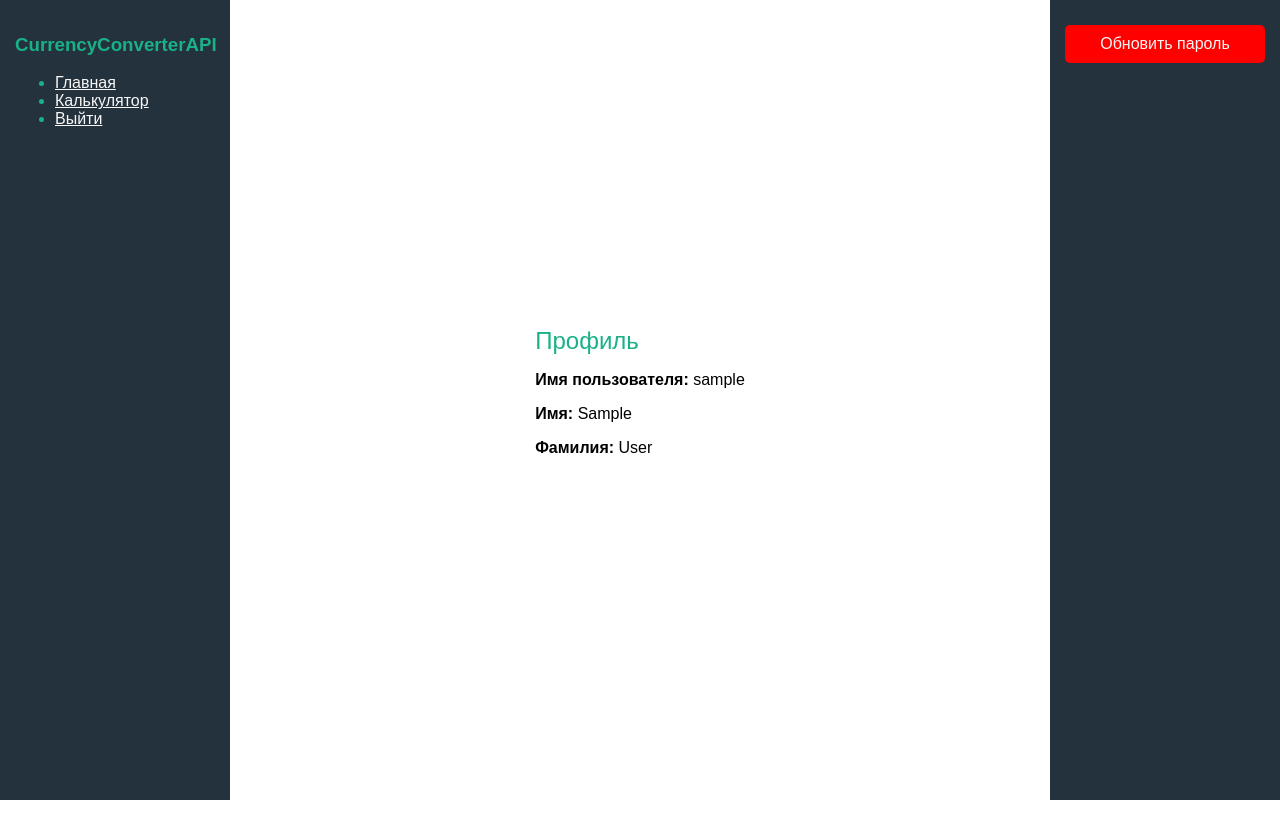
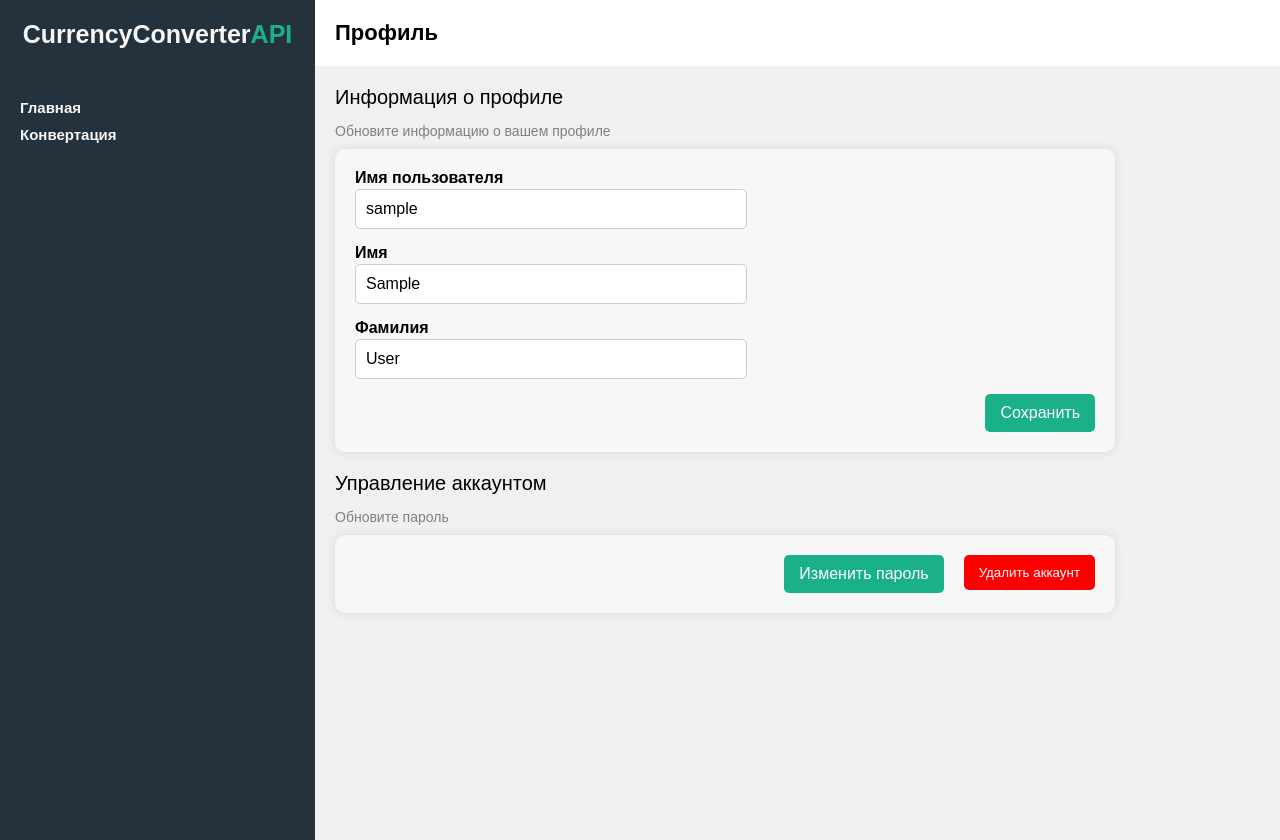
Before and after one commit to WalkMan-19/CurrencyConverterAPI, a Django app: page /profile in a window 1280 px wide. Before the commit the page ends 800 px from the top, so only its background shows below. Run offline with Django 5.2, Linux system fonts and the light colour scheme; the visitor is signed in with stand-in values (Sample User, id 1).

Commit message:
Изменён дизайн и функционал страницы профиля

```diff
--- a/templates/users/profile.html
+++ b/templates/users/profile.html
@@ -4,28 +4,47 @@
     <meta charset="UTF-8">
     <meta name="viewport" content="width=device-width, initial-scale=1.0">
     {% load static %}
-    <link rel="stylesheet" href="{% static 'css/profile_styles.css'%}">
+    <link rel="stylesheet" href="{% static 'css/profile_styles.css' %}">
     <title>Профиль</title>
 </head>
 <body>
     <div class="sidebar">
-        <h3>CurrencyConverterAPI</h3>
-        <ul>
-            <li><a href="/home" style="color: #f7f7f7;">Главная</a></li>
-            <li><a href="/calculator" style="color: #f7f7f7;">Калькулятор</a></li>
-            <li><a href="/logout" style="color: #f7f7f7;">Выйти</a></li>
-        </ul>
-    </div>
-    <div class="main">
-        <div class="profile">
-            <div class="profile-title">Профиль</div>
-            <p><strong>Имя пользователя:</strong> {{ user.username }}</p>
-            <p><strong>Имя:</strong> {{ user.first_name }}</p>
-            <p><strong>Фамилия:</strong> {{ user.last_name }}</p>
+        <h1><span>CurrencyConverter</span><span>API</span></h1>
+        <div class="links">
+            <a href="#">Главная</a>
+            <a href="#">Конвертация</a>
         </div>
     </div>
-    <div class="actions">
-        <a href="{% url 'update_password-view' %}" class="action-button">Обновить пароль</a>
+    <div class="profile-section">
+        <div class="profile-header">Профиль</div>
+        <div class="profile-info">
+            <h2>Информация о профиле</h2>
+            <p class="update-info">Обновите информацию о вашем профиле</p>
+            <form method="post" action="{% url 'profile-view' %}">
+                {% csrf_token %}
+                <div class="info-block">
+                    <label class="input-label">Имя пользователя</label>
+                    <input type="text" placeholder="Введите имя пользователя..." value="{{ user.username }}">
+                    <label class="input-label">Имя</label>
+                    <input type="text" placeholder="Введите имя..." value="{{ user.first_name }}">
+                    <label class="input-label">Фамилия</label>
+                    <input type="text" placeholder="Введите фамилию..." value="{{ user.last_name }}">
+                    <div class="buttons">
+                        <button class="save-button">Сохранить</button>
+                    </div>
+                </div>
+            </form>
+            <h2>Управление аккаунтом</h2>
+            <p class="update-info">Обновите пароль</p>
+            <div class="info-block buttons">
+                <a href="{% url 'update_password-view' %}" class="button change-password">Изменить пароль</a>
+                <form method="post" action="{% url 'profile-view' %}">
+                    {% csrf_token %}
+                    <input type="hidden" name="_method" value="DELETE">
+                    <button type="submit" class="button delete-account">Удалить аккаунт</button>
+                </form>
+            </div>
+        </div>
     </div>
 </body>
 </html>
--- a/users/static/css/profile_styles.css
+++ b/users/static/css/profile_styles.css
@@ -2,53 +2,109 @@ body {
     display: flex;
     margin: 0;
     font-family: Arial, sans-serif;
-    height: 100vh;
 }
-
 .sidebar {
     background-color: #24323d;
+    width: 275px;
+    height: 100vh;
+    padding: 20px;
+    color: #f7f7f7;
+}
+.sidebar h1 {
+    font-weight: bold;
+    font-size: 25px;
+    text-align: center;
+    margin: 0;
+}
+.sidebar h1 span:nth-child(1) {
+    color: #f7f7f7;
+}
+.sidebar h1 span:nth-child(2) {
     color: #1ab188;
-    width: 200px;
-    padding: 15px;
 }
-
-.main {
+.sidebar a {
+    color: #f7f7f7;
+    display: block;
+    margin: 10px 0;
+    text-decoration: none;
+    text-align: left;
+}
+.profile-section {
     flex-grow: 1;
+    background-color: #f0f0f0;
+}
+.profile-header {
+    background-color: white;
+    padding: 20px;
+    text-align: left;
+    font-size: 22px;
+    font-weight: bold;
+    color: black;
+}
+.profile-info {
+    padding: 20px;
+}
+.profile-info h2 {
+    margin: 0 0 10px 0;
+    font-size: 20px;
+    font-weight: normal;
+}
+.update-info {
+    color: gray;
+    font-size: 14px;
+    margin-bottom: 10px;
+}
+.info-block {
+    background-color: #f7f7f7;
+    padding: 20px;
+    margin-bottom: 20px;
+    width: 80%;
+    border-radius: 10px;
+    box-shadow: 0 0 10px rgba(0, 0, 0, 0.1);
+}
+.input-label {
+    font-weight: bold;
+    margin-bottom: 2px;
+    display: block;
+}
+.info-block input {
+    width: 50%;
+    padding: 10px;
+    margin-bottom: 15px;
+    border: 1px solid #ccc;
+    border-radius: 5px;
+    font-size: 16px;
+}
+.buttons {
     display: flex;
-    justify-content: center;
-    align-items: center;
-    padding: 20px;
+    justify-content: flex-end;
+    gap: 20px;
+}
+.button {
+    padding: 10px 15px;
+    border: none;
+    border-radius: 5px;
+    color: white;
+    text-decoration: none;
     text-align: center;
 }
-
-.profile {
-    text-align: left;
+.change-password {
+    background-color: #1ab188;
 }
-
-.profile-title {
-    color: #1ab188;
-    font-size: 24px;
-    margin-bottom: 10px;
+.delete-account {
+    background-color: red;
 }
-
-.actions {
-    background-color: #24323d;
-    color: #f7f7f7;
-    padding: 15px;
-    width: 200px;
-    text-align: center;
+.save-button {
+    background-color: #1ab188;
+    padding: 10px 15px;
+    border: none;
+    border-radius: 5px;
+    color: white;
+    font-size: 16px;
+    cursor: pointer;
 }
-
-.action-button {
-    display: block;
-    background-color: red;
-    color: #f7f7f7;
-    padding: 10px;
-    margin: 10px 0;
-    text-decoration: none;
-    border-radius: 5px;
+.links {
+    margin-top: 50px;
+    font-weight: bold;
+    font-size: 15px;
 }
-
-.action-button:hover {
-    opacity: 0.8;
-}
```
